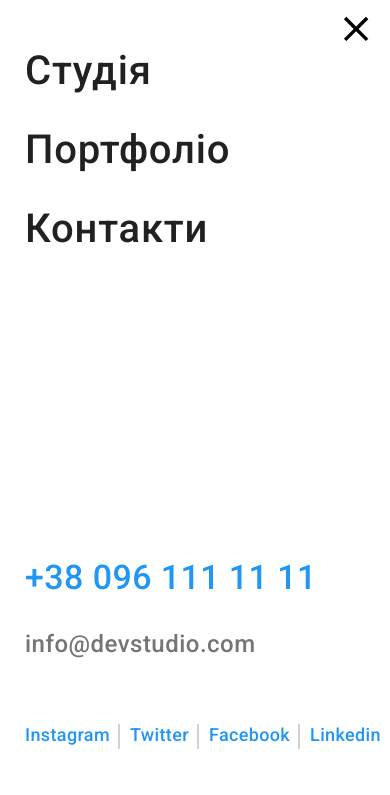
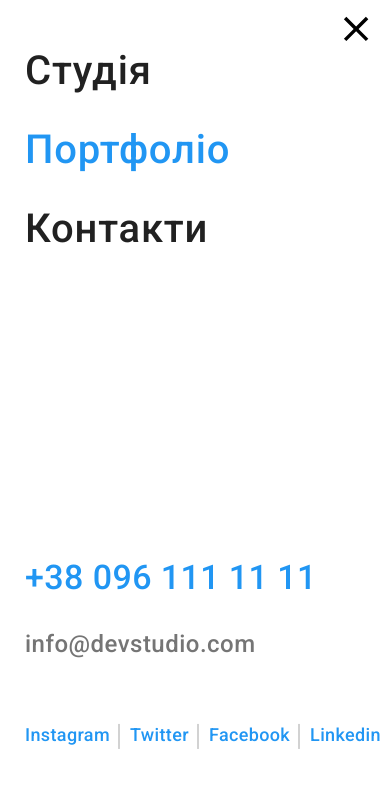
Before and after one commit to Polyhalov/goit-markup-hw-08, a plain HTML site: page portfolio.html in a window 390 px wide. Both pictures are taken after a click on the button 355 px from the left and 31 px from the top of the page. Shown: the top 795 px of the page. Drawn offline with nearby package versions, Linux system fonts and the light colour scheme.

Commit message:
mobile-menu

```diff
--- a/portfolio.html
+++ b/portfolio.html
@@ -55,7 +55,7 @@
                     <a class="menu-nav__link" href="./index.html">Студія</a>
                 </li>
                 <li class="menu-nav__item">
-                    <a class="menu-nav__link" href="./portfolio.html">Портфоліо</a>
+                    <a class="menu-nav__link current" href="./portfolio.html">Портфоліо</a>
                 </li>
                 <li class="menu-nav__item">
                     <a class="menu-nav__link" href="">Контакти</a>
--- a/sass/components/_mobile-menu.scss
+++ b/sass/components/_mobile-menu.scss
@@ -4,7 +4,7 @@
     left: 0;
     z-index: 100;
     width: 100%;
-    height: 100%;
+    height: 796px;
     background-color: #fff;
     opacity: 0;
         visibility: hidden;
@@ -17,6 +17,7 @@
     pointer-events: auto;
 }
 .mobile-menu__container{
+    height: 100vh;
     position: relative;
     padding-left: 25px;
 }
@@ -27,6 +28,11 @@
     background-color: transparent;
     border: 0;
     padding: 0;
+    transition: fill 250ms cubic-bezier(0.4, 0, 0.2, 1);
+}
+.mobile-menu_close-btn:focus,
+.mobile-menu_close-btn:hover{
+    fill: var(--hover-color);
 }
 .mobile-menu_close-icon{
     width: 40px;
@@ -47,6 +53,9 @@
         line-height: 1.17;
         letter-spacing: 0.02em;
         color: var(--title-text-color);
+}
+.menu-nav__link.current{
+    color: var(--hover-color)
 }
 .menu-ifo{
     margin-top: 306px;
```
Also changed, not shown: index.html (+2 -2 lines), css/main.css, css/main.min.css, 2 other files.
